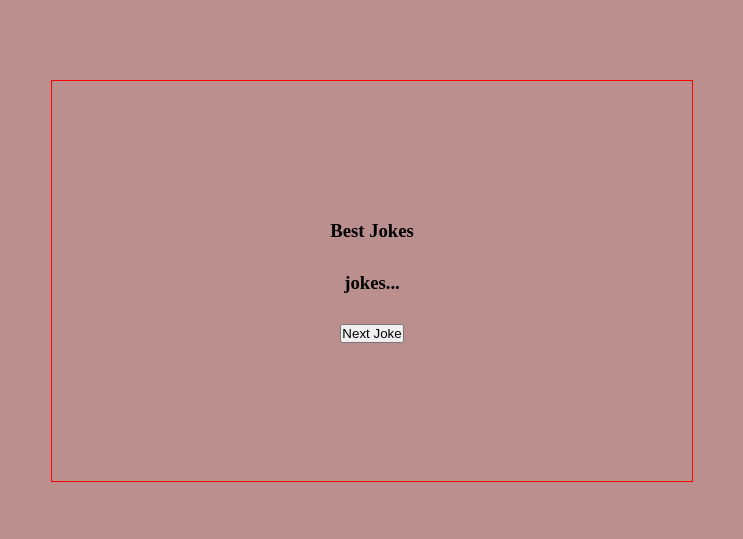
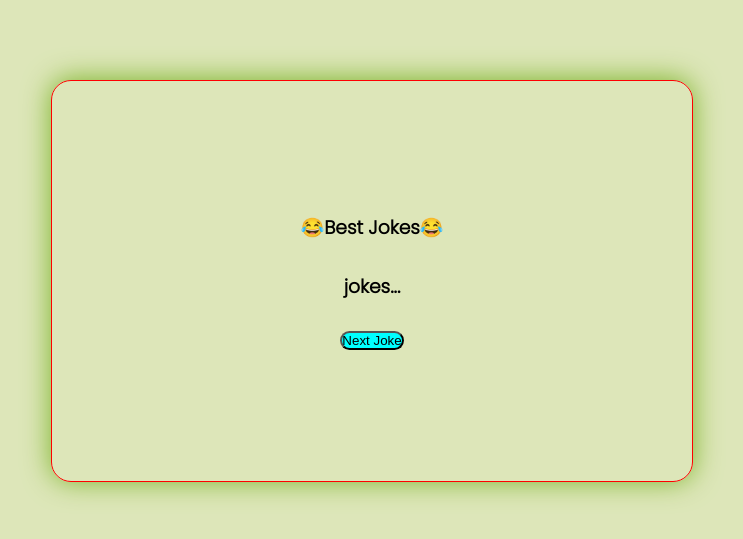
Before and after one commit to Rohitadesh/jokeapi, a plain HTML site: page index.html in a window 1280 px wide. Shown: the part 119-658 px from the top of the page, without its empty margins (268-1011 px from the left). Drawn offline with Linux system fonts and the light colour scheme.

Commit message:
fresh commit

```diff
--- a/index.html
+++ b/index.html
@@ -6,12 +6,15 @@
     <meta name="viewport" content="width=device-width, initial-scale=1.0">
     <title>Document</title>
     <link rel="stylesheet" href="style.css">
+    <link rel="preconnect" href="https://fonts.googleapis.com">
+<link rel="preconnect" href="https://fonts.gstatic.com" crossorigin>
+<link href="https://fonts.googleapis.com/css2?family=Poppins:wght@300&display=swap" rel="stylesheet">
 </head>
 <body>
     <div class="container flex">
         <div class="box flex">
-            <h3>Best Jokes </h3>
-            <h3 class="joke">jokes...</h3>
+            <h3 class="text">😂Best Jokes😂</h3>
+            <h3 class="joke text">jokes...</h3>
             <button  id="btn">Next Joke</button>
         </div>
     </div>
--- a/style.css
+++ b/style.css
@@ -5,12 +5,16 @@
 .container{
     height:100vh;
     width:100vw;
-    background-color: rosybrown;
+    background-color: rgb(221, 230, 185);
 }
 .box{
     height:50%;
     width:50%;
     border: 1px solid red;
+    border-radius: 20px;
+    -webkit-box-shadow: 0px -1px 28px 0px rgba(123,179,38,1);
+    -moz-box-shadow: 0px -1px 28px 0px rgba(123,179,38,1);
+    box-shadow: 0px -1px 28px 0px rgba(123,179,38,1);
 }
 .flex{
     display: flex;
@@ -20,3 +24,11 @@
     align-items: center;
     gap: 30px;
 }
+.text{
+    font-family: 'Poppins', sans-serif;
+    font-size: 300;
+}
+#btn{
+    background-color: aqua;
+    border-radius: 20px;
+}
```
